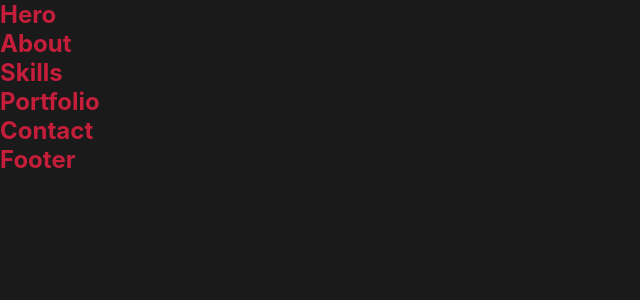
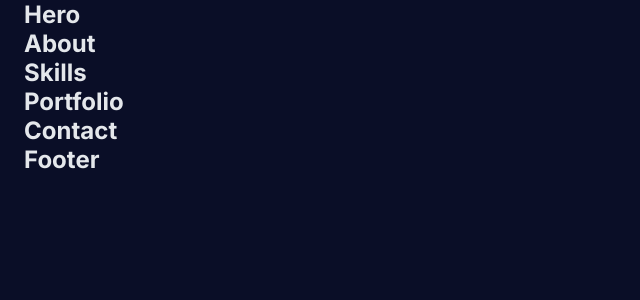
Before and after one commit to djpinto2/portfolio-segundo-2, a Next.js app: page / in a window 1280 px wide. Shown: the top 300 px of the page, without its empty margins (0-640 px from the left). Built offline with nearby package versions, Linux system fonts and the light colour scheme.

Commit message:
Add Google Fonts imports to globals.css

```diff
--- a/app/globals.css
+++ b/app/globals.css
@@ -1,13 +1,35 @@
+@import url('https://fonts.googleapis.com/css2?family=Inter:wght@300;400;500;600;700&display=swap');
+
 @tailwind base;
 @tailwind components;
 @tailwind utilities;
 
 :root {
-  --black: #1a1a1a;
-  --blood: #c41e3a;
-  --ash: #808080;
-  --coal: #2a2a2a;
-  --line: #e0e0e0;
+  --bg: #0a0e27;
+  --bg-2: #141829;
+  --surface: #1a1f3a;
+  --line: rgba(255, 255, 255, 0.08);
+  --line-strong: rgba(255, 255, 255, 0.15);
+  --txt: #e4e7eb;
+  --txt-2: #a8adb8;
+  --txt-3: #6b7280;
+  --gold: #3b82f6;
+  --gold-2: #60a5fa;
+  --accent: #06ffa5;
+}
+
+[data-theme="light"] {
+  --bg: #ffffff;
+  --bg-2: #f9fafb;
+  --surface: #f3f4f6;
+  --line: rgba(0, 0, 0, 0.08);
+  --line-strong: rgba(0, 0, 0, 0.15);
+  --txt: #1f2937;
+  --txt-2: #4b5563;
+  --txt-3: #9ca3af;
+  --gold: #3b82f6;
+  --gold-2: #60a5fa;
+  --accent: #06ffa5;
 }
 
 * {
@@ -16,14 +38,151 @@
   box-sizing: border-box;
 }
 
-html,
+html {
+  scroll-behavior: smooth;
+}
+
 body {
-  width: 100%;
-  background-color: var(--black);
-  color: var(--line);
-  font-family: -apple-system, BlinkMacSystemFont, 'Segoe UI', 'Roboto', 'Oxygen',
-    'Ubuntu', 'Cantarell', 'Fira Sans', 'Droid Sans', 'Helvetica Neue',
-    sans-serif;
-  -webkit-font-smoothing: antialiased;
-  -moz-osx-font-smoothing: grayscale;
+  font-family: 'Inter', -apple-system, BlinkMacSystemFont, 'Segoe UI', sans-serif;
+  background-color: var(--bg);
+  color: var(--txt);
+  transition: background-color 0.3s ease, color 0.3s ease;
 }
+
+.container {
+  max-width: 1280px;
+  margin: 0 auto;
+  padding: 0 24px;
+}
+
+/* Buttons */
+.btn {
+  display: inline-block;
+  padding: 12px 24px;
+  border-radius: 8px;
+  font-weight: 600;
+  text-decoration: none;
+  cursor: pointer;
+  border: none;
+  transition: all 0.3s ease;
+  font-size: 16px;
+}
+
+.btn--primary {
+  background: linear-gradient(135deg, #3b82f6 0%, #60a5fa 100%);
+  color: white;
+  box-shadow: 0 4px 15px rgba(59, 130, 246, 0.3);
+}
+
+.btn--primary:hover {
+  transform: translateY(-2px);
+  box-shadow: 0 6px 20px rgba(59, 130, 246, 0.4);
+}
+
+.btn--secondary {
+  background: transparent;
+  border: 2px solid var(--line-strong);
+  color: var(--txt);
+}
+
+.btn--secondary:hover {
+  border-color: var(--gold);
+  color: var(--gold);
+  background: rgba(59, 130, 246, 0.05);
+}
+
+/* Section styling */
+.section-title {
+  font-size: clamp(2rem, 5vw, 3.5rem);
+  font-weight: 700;
+  margin-bottom: 16px;
+  background: linear-gradient(135deg, var(--gold-2) 0%, var(--accent) 100%);
+  -webkit-background-clip: text;
+  -webkit-text-fill-color: transparent;
+  background-clip: text;
+}
+
+.section-subtitle {
+  font-size: 1.125rem;
+  color: var(--txt-2);
+  margin-bottom: 48px;
+}
+
+/* Tech badges */
+.tech-badge {
+  display: inline-block;
+  padding: 6px 12px;
+  background: rgba(59, 130, 246, 0.1);
+  border: 1px solid rgba(59, 130, 246, 0.2);
+  border-radius: 6px;
+  font-size: 0.875rem;
+  color: var(--gold-2);
+  font-weight: 500;
+}
+
+/* Fade in animation */
+.fade-in {
+  animation: fadeIn 0.6s ease-out;
+}
+
+@keyframes fadeIn {
+  from {
+    opacity: 0;
+    transform: translateY(20px);
+  }
+  to {
+    opacity: 1;
+    transform: translateY(0);
+  }
+}
+
+/* Gradient text */
+.gradient-text {
+  background: linear-gradient(135deg, var(--gold) 0%, var(--accent) 100%);
+  -webkit-background-clip: text;
+  -webkit-text-fill-color: transparent;
+  background-clip: text;
+}
+
+/* Social links */
+.social-link {
+  display: inline-block;
+  color: var(--gold-2);
+  text-decoration: none;
+  font-weight: 500;
+  transition: all 0.3s ease;
+  padding: 8px 0;
+  border-bottom: 2px solid transparent;
+}
+
+.social-link:hover {
+  border-bottom-color: var(--gold-2);
+  color: var(--gold);
+}
+
+/* Links */
+a {
+  color: var(--gold-2);
+  text-decoration: none;
+  transition: color 0.3s ease;
+}
+
+a:hover {
+  color: var(--gold);
+}
+
+/* Smooth scrolling */
+html {
+  scroll-behavior: smooth;
+}
+
+/* Responsive utilities */
+@media (max-width: 768px) {
+  .container {
+    padding: 0 16px;
+  }
+
+  .section-title {
+    font-size: clamp(1.5rem, 4vw, 2.5rem);
+  }
+}
```
